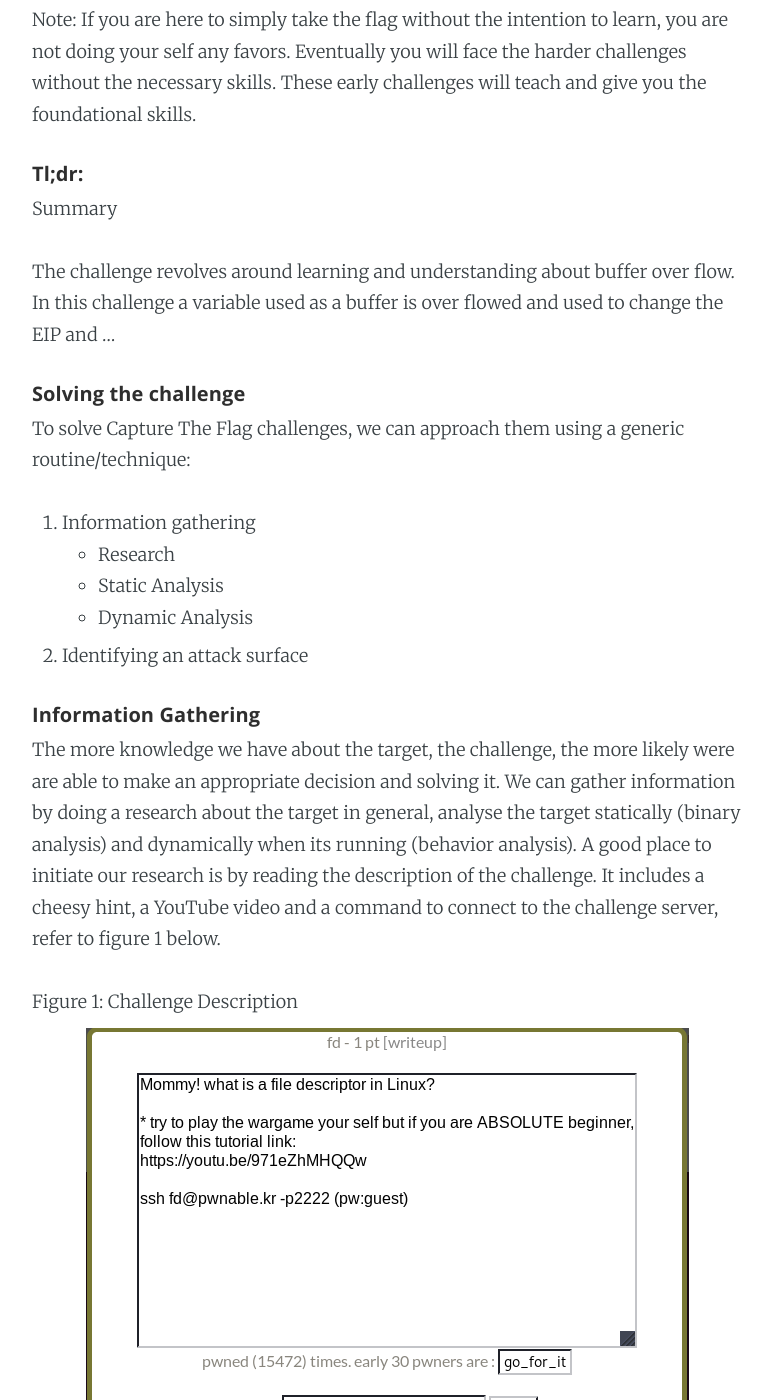
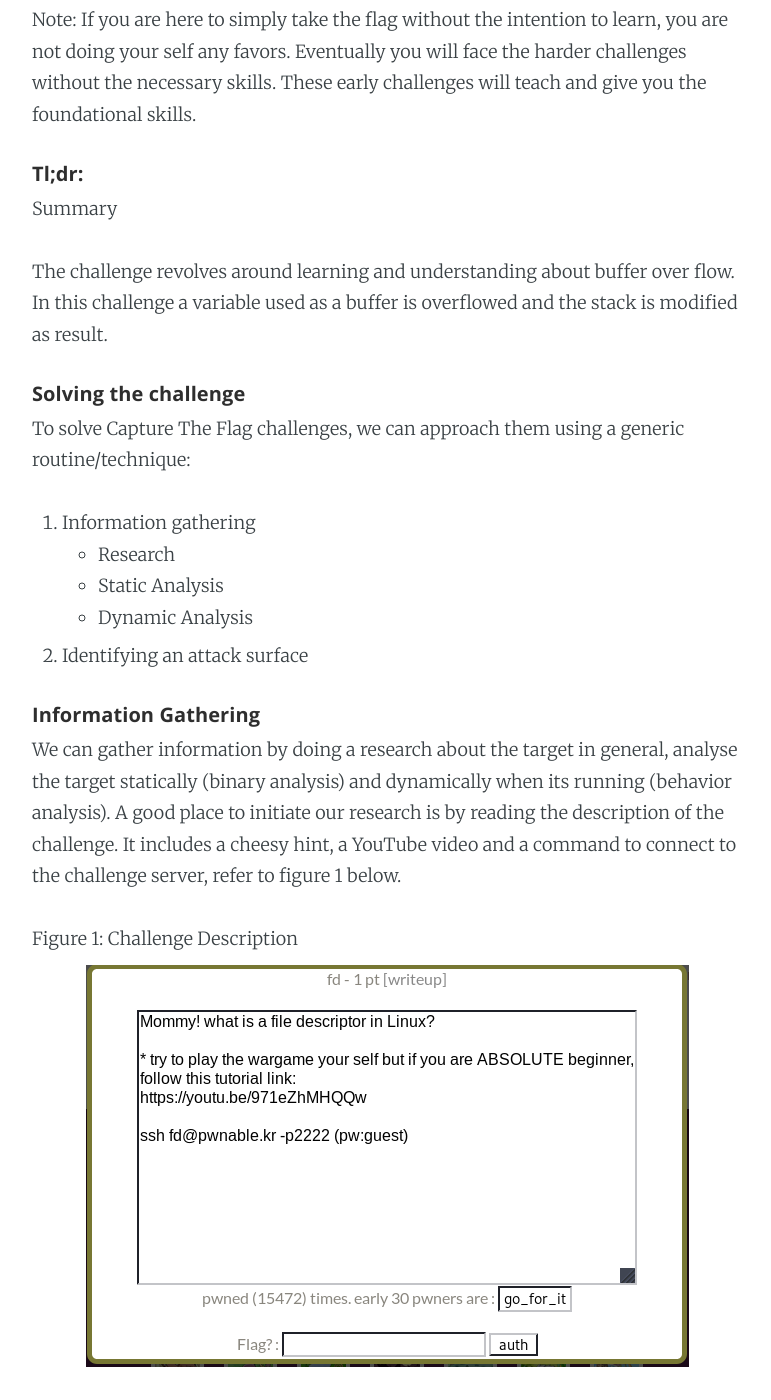
Before and after one commit to KHZ-INTL/blog, a Jekyll site: the page built from _posts/2018-03-26-solving-the-bof-challenge-pwnablekr.markdown, in a window 1280 px wide and 1400 px high, scrolled down 861 px. Shown: the whole window, without its empty margins (253-1024 px from the left). Built offline with Jekyll 4.4.1, drawn with Linux system fonts in a browser that asks for light colours; part of the change alters nothing that is shown.

```diff
--- a/_config.yml
+++ b/_config.yml
@@ -1,17 +1,25 @@
 # Site Settings
-name: Hossein Anvari
-description: Blogs of ideas and challenges
+name: "Hossein Anvari"
+title: "Hossein Anvari"
+description: "Blogs of ideas and challenges"
 meta_description: "Blogging about Capture-The-Flag(CTF) challenges, programming and intriguing subjects."
+author: "Hossein Anvari"
+author_description: "An amateur python programmer and phtographer who enjoys blogging about Capture-The-Flag(CTF) challenges, programming and intriguing subjects."
+# Details for the RSS feed generator
+url:  'https://khz-intl.github.io/'
+baseurl: ""
+domain_name: 'http://khz-intl.github.io'
 
 markdown: kramdown
 highlighter: rouge
-logo: false
+kramdown:
+  input: GFM
+  hard_wrap: false
+  syntax_highlighter: rouge
+
+logo: true
 paginate: 15
-baseurl: /
-domain_name: 'http://khz-intl.github.io'
+plugins: [jekyll-paginate, jekyll-sitemap]
+
 google_analytics: 'UA-116486746-1'
-plugins: [jekyll-paginate]
-
-# Details for the RSS feed generator
-url:            'https://khz-intl.github.io/'
-author: 'Hossein Anvari'
+disqus_shortname: 'Hossein-Anvari'
--- a/_layouts/post.html
+++ b/_layouts/post.html
@@ -1,8 +1,9 @@
 ---
 layout: default
-disqus: false
+disqus: true
 archive: false
 post_class: post-template
+comments: true
 ---
 
 <header class="main-header post-head {% if page.cover %}" style="background-image: url({{ page.cover }}) {%else%}no-cover{% endif %}">
--- a/_posts/2018-03-26-solving-the-bof-challenge-pwnablekr.markdown
+++ b/_posts/2018-03-26-solving-the-bof-challenge-pwnablekr.markdown
@@ -20,7 +20,7 @@ Note: If you are here to simply take the flag without the intention to learn, yo
 ##### Tl;dr:
 Summary
 
-The challenge revolves around learning and understanding about buffer over flow. In this challenge a variable used as a buffer is over flowed and used to change the EIP and ...
+The challenge revolves around learning and understanding about buffer over flow. In this challenge a variable used as a buffer is overflowed and the stack is modified as result.
 
 ##### Solving the challenge
 To solve Capture The Flag challenges, we can approach them using a generic routine/technique:
@@ -32,7 +32,7 @@ To solve Capture The Flag challenges, we can approach them using a generic routi
 2. Identifying an attack surface
 
 ###### Information Gathering
-The more knowledge we have about the target, the challenge, the more likely were are able to make an appropriate decision and solving it. We can gather information by doing a research about the target in general, analyse the target statically (binary analysis) and dynamically when its running (behavior analysis).
+We can gather information by doing a research about the target in general, analyse the target statically (binary analysis) and dynamically when its running (behavior analysis).
 A good place to initiate our research is by reading the description of the challenge. It includes a cheesy hint, a YouTube video and a command to connect to the challenge server, refer to figure 1 below.
 
 Figure 1: Challenge Description
```
